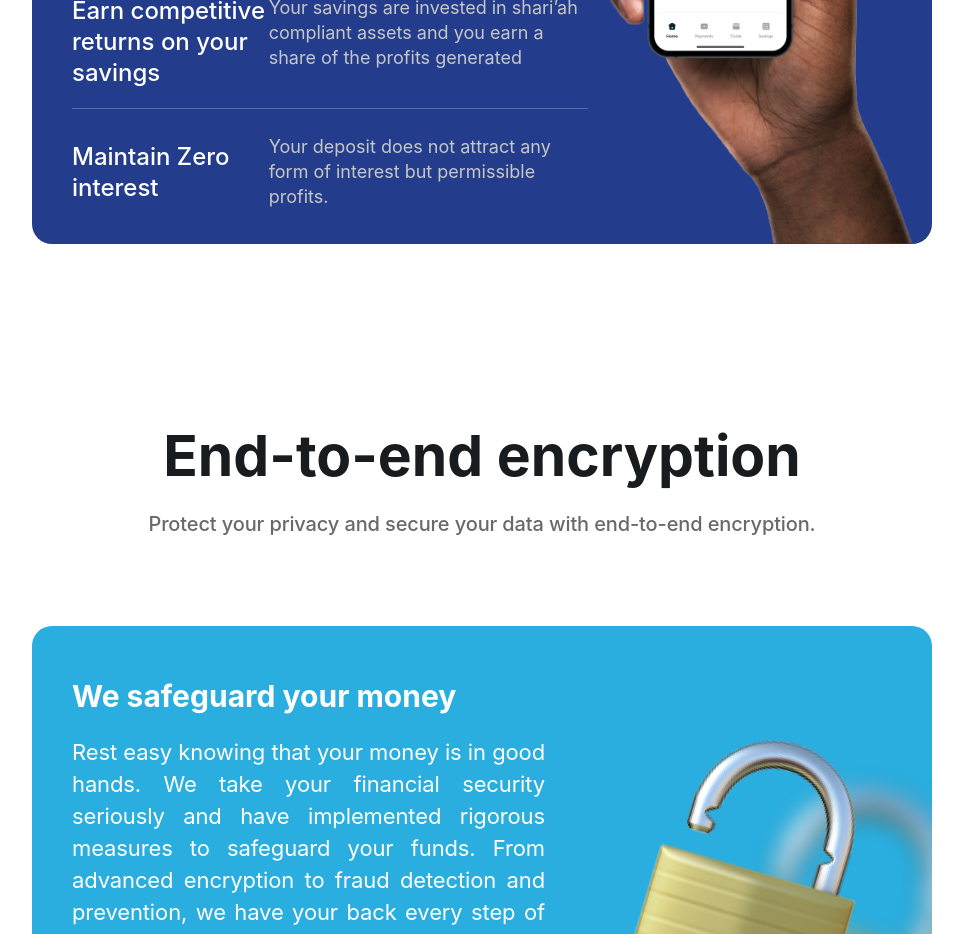
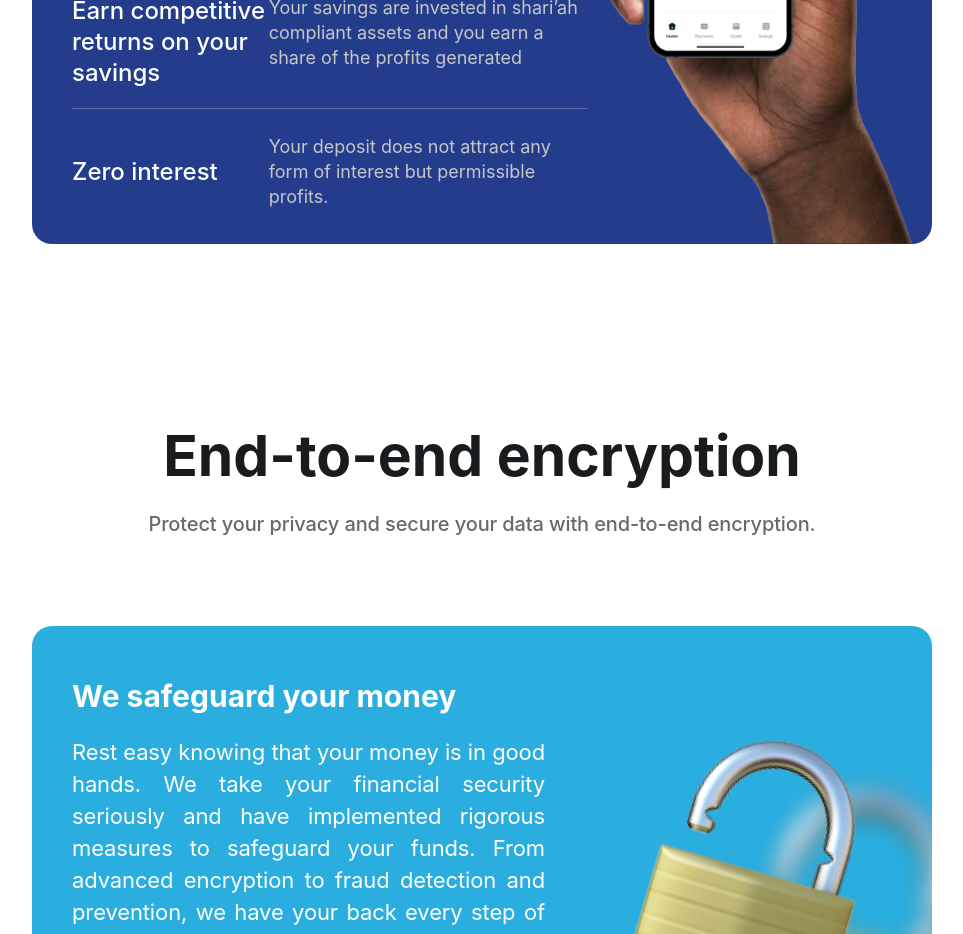
Before and after one commit to fujadev/stecs-personal, a React (Create React App) app: page / in a window 1280 px wide. Shown: the part 2920-3854 px from the top of the page, without its empty margins (158-1121 px from the left). Built offline with nearby package versions, Linux system fonts and the light colour scheme.

Commit message:
removed 'maintain'

```diff
--- a/src/pages/Home.js
+++ b/src/pages/Home.js
@@ -157,7 +157,7 @@ export default function Home() {
                 </p>
               </div>
               <div className={classes.content}>
-                <p className={classes.text1}>Maintain Zero interest</p>
+                <p className={classes.text1}>Zero interest</p>
                 <p className={classes.text2}>
                   Your deposit does not attract any form of interest but
                   permissible profits.
```
